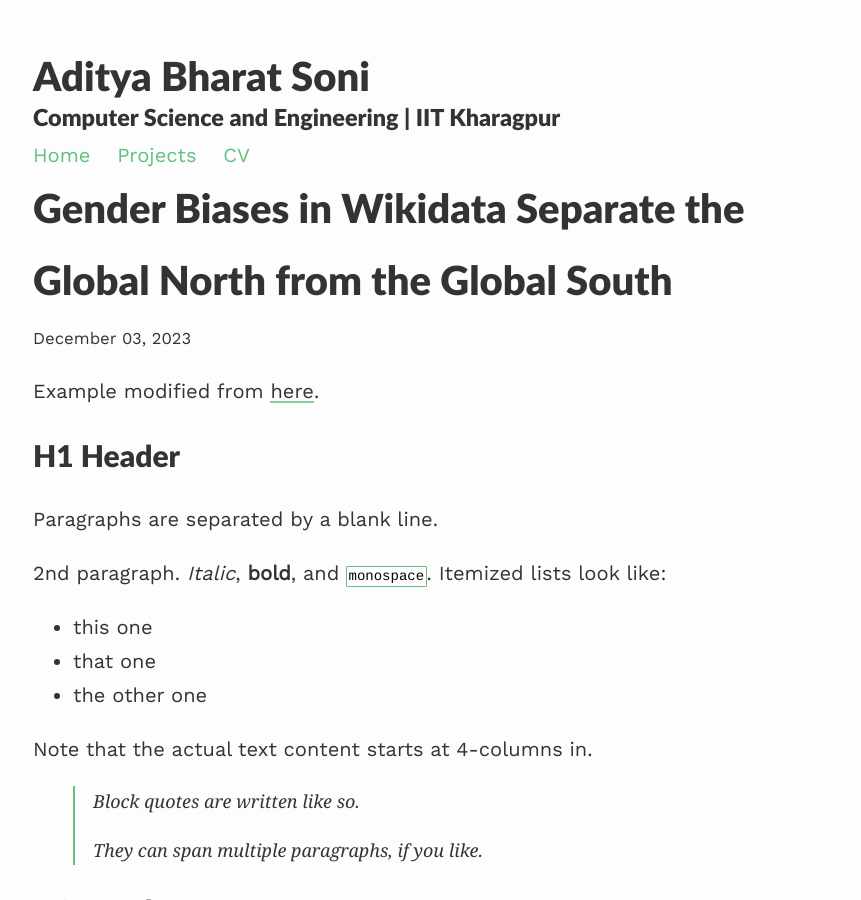
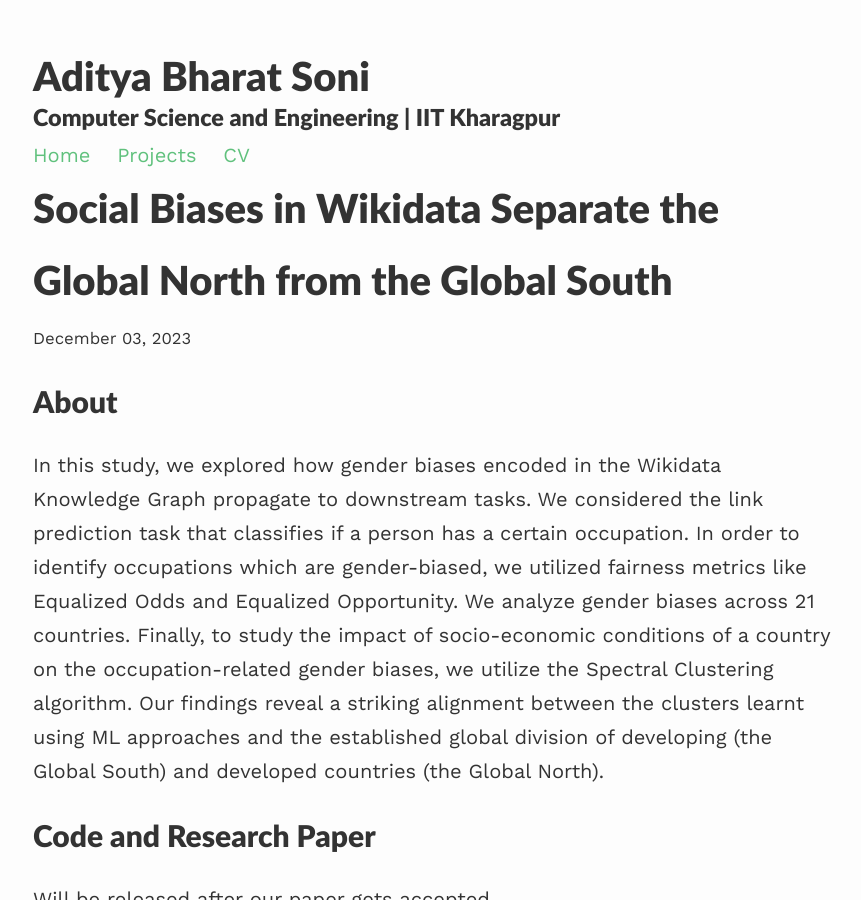
Before and after one commit to adityasoni9998/adityasoni9998.github.io, a Jekyll site: the page built from _projects/Gender_Biases.md, in a window 1280 px wide and 900 px high. Shown: the whole window, without its empty margins (207-1068 px from the left). Built offline with Jekyll 4.4.1, drawn with Linux system fonts in a browser that asks for light colours; nearby versions of some CDN libraries; formulas are drawn with MathJax 3; some of the changed text lies outside the part shown.

Commit message:
projects added

```diff
--- a/_projects/Gender_Biases.md
+++ b/_projects/Gender_Biases.md
@@ -1,142 +1,12 @@
 ---
 layout: post
-title: Gender Biases in Wikidata Separate the Global North from the Global South
-description: Research project done at IIT KGP
+title: Social Biases in Wikidata Separate the Global North from the Global South
+description: Research project
 ---
 
-Example modified from [here](http://www.unexpected-vortices.com/sw/rippledoc/quick-markdown-example.html){:target="_blank"}.
+# About
 
-H1 Header
-============
+In this study, we explored how gender biases encoded in the Wikidata Knowledge Graph propagate to downstream tasks. We considered the link prediction task that classifies if a person has a certain occupation. In order to identify occupations which are gender-biased, we utilized fairness metrics like Equalized Odds and Equalized Opportunity. We analyze gender biases across 21 countries. Finally, to study the impact of socio-economic conditions of a country on the occupation-related gender biases, we utilize the Spectral Clustering algorithm. Our findings reveal a striking alignment between the clusters learnt using ML approaches and the established global division of developing (the Global South) and developed countries (the Global North).
 
-Paragraphs are separated by a blank line.
-
-2nd paragraph. *Italic*, **bold**, and `monospace`. Itemized lists
-look like:
-
-  * this one
-  * that one
-  * the other one
-
-Note that the actual text
-content starts at 4-columns in.
-
-> Block quotes are
-> written like so.
->
-> They can span multiple paragraphs,
-> if you like.
-
-
-H2 Header
-------------
-
-Here's a numbered list:
-
- 1. first item
- 2. second item
- 3. third item
-
-Note again how the actual text starts at 4 columns in (4 characters
-from the left side). Here's a code sample:
-
-    # Let me re-iterate ...
-    for i in 1 .. 10 { do-something(i) }
-
-As you probably guessed, indented 4 spaces. By the way, instead of
-indenting the block, you can use delimited blocks, if you like:
-
-~~~
-define foobar() {
-    print "Welcome to flavor country!";
-}
-~~~
-
-(which makes copying & pasting easier). You can optionally mark the
-delimited block for Pandoc to syntax highlight it by specifying the languagae after the start of a block (e.g. `~~~python`) which would look like :
-
-~~~python
-import time
-# Quick, count to ten!
-for i in range(10):
-    # (but not *too* quick)
-    time.sleep(0.5)
-    print(i)
-~~~
-
-### An H3 header ###
-
-Now a nested list:
-
- 1. First, get these ingredients:
-
-      * carrots
-      * celery
-      * lentils
-
- 2. Boil some water.
-
- 3. Dump everything in the pot and follow
-    this algorithm:
-
-        find wooden spoon
-        uncover pot
-        stir
-        cover pot
-        balance wooden spoon precariously on pot handle
-        wait 10 minutes
-        goto first step (or shut off burner when done)
-
-    Do not bump wooden spoon or it will fall.
-
-Notice again how text always lines up on 4-space indents (including
-that last line which continues item 3 above).
-
-Here's a footnote [^1].
-
-[^1]: Some footnote text.
-
-Tables can look like this:
-
-| Header 1 | Header 2                   | Header 3 |
-|:--------:|:--------------------------:|:--------:|
-| data1a   | Data is longer than header | 1        |
-| d1b      | add a cell                 |          |
-| lorem    | ipsum                      | 3        |
-|          | empty outside cells        |          |
-| skip     |                            | 5        |
-| six      | Morbi purus                | 6        |
-
-
-A horizontal rule follows.
-
-***
-
-Here's a definition list:
-
-apples
-  : Good for making applesauce.
-
-oranges
-  : Citrus!
-
-tomatoes
-  : There's no "e" in tomatoe.
-
-Again, text is indented 4 spaces. (Put a blank line between each
-term and  its definition to spread things out more.)
-
-Here's a "line block" (note how whitespace is honored):
-
-| Line one
-|   Line too
-| Line tree
-
-and images can be specified like so:
-
-![example image](https://images.unsplash.com/photo-1488190211105-8b0e65b80b4e?w=300&h=300&fit=crop "An exemplary image")
-
-Inline math equation: $\omega = d\phi / dt$. Display
-math should get its own line like so:
-
-$$I = \int \rho R^{2} dV$$
+# Code and Research Paper
+Will be released after our paper gets accepted.
```
Also changed, not shown: _projects/BTP.md (+14 -5 lines), _projects/KGP_RISC.md (+12 -0 lines).
